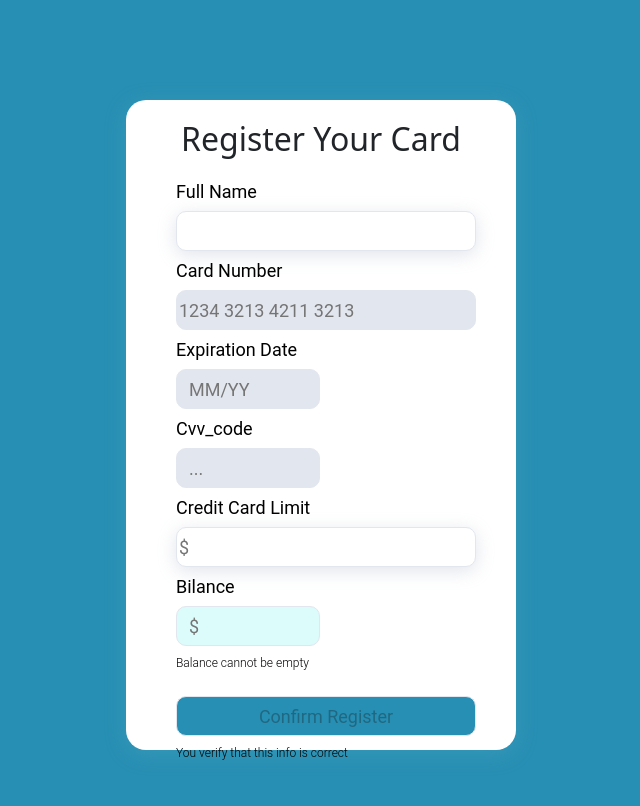
After one commit to Gjenis87/Django-Project, a Django app: page /users/register_card in a window 1280 px wide. The commit adds this page. Shown: the whole page, without its empty margins (602-1242 px from the left). Run offline with Django 4.2, Linux system fonts and the light colour scheme.

Commit message:
Added new model CardRegistration, card_registration template

```diff
--- a/inventory/templates/sidebar_customer.html
+++ b/inventory/templates/sidebar_customer.html
@@ -153,7 +153,7 @@
                     <a href="">Choose Company </a><br><br>
                     <a href="">Message</a><br><br>
                     <a href="">Calendar</a><br><br>
-
+                    <a href="">Bilance</a><br><br>
                 </ul>
             </div>
         <button id="navigation">Navigation</button>
--- a/inventory/views.py
+++ b/inventory/views.py
@@ -130,7 +130,6 @@ def company_inventory(request, template_name="templates/company_inventory.html")
     user = request.user
     company = Company.objects.get(user=user)
     inventory = CompanyInventory.objects.filter(company=company)
-    print(inventory)
     data["inventory"] = inventory
 
     return render(request, template_name, data)
--- /dev/null
+++ b/package.json
@@ -0,0 +1,6 @@
+{
+  "name": "FirstProject",
+  "version": "1.0.0",
+  "dependencies": {
+  }
+}
--- a/users/admin.py
+++ b/users/admin.py
@@ -1,5 +1,5 @@
 from django.contrib import admin
-from users.models import PhoneNumber
-
+from users.models import PhoneNumber, CreditCard
 
 admin.site.register(PhoneNumber)
+admin.site.register(CreditCard)
--- a/users/templates/base.html
+++ b/users/templates/base.html
@@ -43,6 +43,11 @@
 <script src="https://cdn.jsdelivr.net/npm/bootstrap@5.2.3/dist/js/bootstrap.min.js" integrity="sha384-cuYeSxntonz0PPNlHhBs68uyIAVpIIOZZ5JqeqvYYIcEL727kskC66kF92t6Xl2V" crossorigin="anonymous"></script>
 </body>
 <script src="https://cdnjs.cloudflare.com/ajax/libs/jquery/3.6.3/jquery.min.js" integrity="sha512-STof4xm1wgkfm7heWqFJVn58Hm3EtS31XFaagaa8VMReCXAkQnJZ+jEy8PCC/iT18dFy95WcExNHFTqLyp72eQ==" crossorigin="anonymous" referrerpolicy="no-referrer"></script>
+<!-- SweetAlert -->
+<link rel="stylesheet" href="https://cdn.jsdelivr.net/npm/sweetalert2@11.0.20/dist/sweetalert2.min.css">
+
+<!-- Import the SweetAlert2 library JS file -->
+<script src="https://cdn.jsdelivr.net/npm/sweetalert2@11.0.20/dist/sweetalert2.min.js"></script>
 {% block custom_scripts %}
 {% endblock %}
 </html>
--- /dev/null
+++ b/users/templates/register_card.html
@@ -0,0 +1,237 @@
+{% extends "base.html" %}
+
+{% block content %}
+    <style>
+    input::-webkit-outer-spin-button,
+    input::-webkit-inner-spin-button {
+      -webkit-appearance: none;
+      margin: 0;
+    }
+    body{
+        background: #288FB4;;
+    }
+    .navbar{
+        display: none;
+    }
+    .wrapper{
+        width: 390px;
+        height: 650px;
+        background: #FFFFFF;
+        box-shadow:  0px 4px 20px rgba(77, 166, 186, 0.38);
+        border-radius: 20px;
+        {#margin: 0 auto;#}
+        margin-top: 100px;
+        margin-left: 728px;
+        padding: 20px;
+
+
+    }
+    #card_register_form{
+        display: flex;
+        flex-direction: column;
+        align-items: flex-start;
+        gap: 10px;
+        padding: 16px 30px 30px;
+        font-family: 'Roboto',serif;
+        font-style: normal;
+        font-weight: 400;
+        font-size: 18px;
+        line-height: 19px;
+        color: black;
+    }
+    #full_name{
+        width: 300px;
+        height: 40px;
+        border: 1px solid #E2E6EE;
+        box-shadow: 0px 4px 18px rgba(158, 168, 189, 0.31);
+        border-radius: 10px;
+        align-self: stretch;
+    }
+    h2{
+        text-align: center;
+    }
+    #card_number {
+        width: 300px;
+        height: 40px;
+        background: #E2E6EE;
+        border-radius: 10px;
+        align-self: stretch;
+        border: 1px solid #E2E6EE;
+    }
+    #exp_date{
+        width: 144px;
+        height: 40px;
+        flex-direction: row;
+        background: #E2E6EE;
+        border-radius: 10px;
+        padding: 8px 12px;
+        border: 1px solid #E2E6EE;
+    }
+    #cvv_code{
+        width: 144px;
+        height: 40px;
+        flex-direction: row;
+        background: #E2E6EE;
+        border-radius: 10px;
+        padding: 8px 12px;
+        border: 1px solid #E2E6EE;
+    }
+    #credit_limit{
+        width: 300px;
+        height: 40px;
+        border: 1px solid #E2E6EE;
+        box-shadow: 0px 4px 18px rgba(158, 168, 189, 0.31);
+        border-radius: 10px;
+        align-self: stretch;
+
+    }
+    #bilance{
+        width: 144px;
+        height: 40px;
+        flex-direction: row;
+        {#background: #E2E6EE;#}
+        border-radius: 10px;
+        padding: 8px 12px;
+        background: #dcfcfc;
+        border: 1px solid #E2E6EE;
+    }
+    #submit{
+        width: 300px;
+        height: 40px;
+        background: #288FB4;
+        border-radius: 10px;
+        border: 1px solid #E2E6EE;
+    }
+    p{
+        font-family: 'Roboto',serif;
+        font-style: normal;
+        font-weight: 300;
+        font-size: 12px;
+        line-height: 14px;
+        display: flex;
+        align-items: center;
+        text-decoration: none;
+        color: #030102;
+        justify-content: center;
+    }
+    #card_error{
+        display: none;
+    }
+    #card_exp{
+        display: none;
+    }
+    #cvv_error{
+        display: none;
+    }
+    </style>
+
+
+    <div class="wrapper">
+        <h2>Register Your Card</h2>
+        <form id="card_register_form" method="post">
+            {% csrf_token %}
+            <label>Full Name</label>
+            <input type="text" name="first_name" id="full_name" value="{{ user.first_name }} {{ user.last_name }}">
+            <label>Card Number</label>
+            <input type="number" id="card_number" name="credit_card_number" placeholder="1234 3213 4211 3213" >
+            <p id="card_error">Invalid type of Card Number please check again</p>
+            <label>Expiration Date</label>
+            <input id="exp_date" type="text" name="expiration_date" placeholder="MM/YY">
+            <p id="card_exp">You must provide exp date</p>
+            <label>Cvv_code</label>
+            <input id="cvv_code" type="number" name="cvv_code" placeholder="...">
+            <p id="cvv_error">Cvv must be 3 digits only</p>
+            <label>Credit Card Limit</label>
+            <input  id="credit_limit" type="number" name="credit_card_limit" placeholder="$">
+            <label>Bilance</label>
+            <input  id="bilance" type="number" name="bilance" placeholder="$">
+            <p id="balance_error">Balance cannot be empty</p>
+            <input type="submit" id="submit" value="Confirm Register" disabled>
+                <p>You verify that this info is correct</p>
+        </form>
+    </div>
+{% endblock %}
+
+{% block custom_scripts %}
+
+    <script>
+
+        const amountInput = document.getElementById('credit_limit');
+        amountInput.value = '$';
+
+        function handleCardNumber(){
+            let cardNum = $('#card_number').val()
+            if(isNaN(cardNum) || cardNum.length>16){
+                $('#card_error').show()
+                $('#submit').prop("disabled", true)
+            }else {
+                $('#card_error').hide()
+                $('#submit').prop("disabled", false)
+            }
+        }
+        $("#card_number").on("input", function () {
+            handleCardNumber()
+        })
+
+        function handleExpDate() {
+            let exp = $("#exp_date").val()
+            if (exp === ""){
+                $("#card_exp").show()
+                $('#submit').prop("disabled", true)
+            }else {
+                $("#card_exp").hide()
+                $('#submit').prop("disabled", false)
+            }
+
+        }
+        $("#exp_date").on("input", function () {
+            handleExpDate()
+        })
+
+        function handleCvv() {
+            let cvv = $("#cvv_code").val()
+            if(isNaN(cvv) && cvv.length>3){
+                $("#cvv_error").show()
+            }else {
+                $("#cvv_error").hide()
+            }
+        }
+        $("#cvv_code").on("input", function () {
+            handleCvv()
+        })
+        function handleBalance() {
+            let bal = $("#bilance").val()
+            if (bal === 0 || isNaN(bal)){
+                $("#balance_error").show()
+            }else {
+                $("#balance_error").hide()
+            }
+        }
+        $("#bilance").on("input", function () {
+            handleBalance()
+        })
+
+        $("#card_register_form").submit(function (event) {
+            let url = '{% url "register_card" %}'
+
+            $.ajax({
+                type: "POST",
+                url: url,
+                data: $("#card_register_form").serialize(),
+                success: function (response_data) {
+                    if (response_data.message === "success"){
+                        Swal.fire({
+                            title: 'Success!',
+                            text: 'Do you want to continue',
+                            icon: 'success',
+                            confirmButtonText: 'Cool'
+                          })
+                    }
+
+                }
+
+            })
+            event.preventDefault()
+        })
+    </script>
+{% endblock %}
--- a/users/urls.py
+++ b/users/urls.py
@@ -10,5 +10,6 @@ urlpatterns = [
     path('reset/<int:pk>', views.reset_password, name="reset"),
     path('buy_product', views.buy_product, name="buy_product"),
     path('personal_inventory', views.personal_inventory, name="personal_inventory"),
-    path('signUp/seller', views.sign_up_seller, name="signup_seller")
+    path('signUp/seller', views.sign_up_seller, name="signup_seller"),
+    path('register_card', views.register_card, name="register_card")
 ]
--- a/users/views.py
+++ b/users/views.py
@@ -8,7 +8,7 @@ from .helpers import check_user_group
 
 from inventory.models import Product, Company
 
-from users.models import PhoneNumber, UserInventory
+from users.models import PhoneNumber, UserInventory, CreditCard
 
 
 @csrf_exempt
@@ -154,3 +154,19 @@ def sign_up_seller(request, template_name="templates/sign_up_seller.html"):
             phone_number=request.POST.get("phone_number")
         )
         return JsonResponse({"message": "success"}, status=200)
+
+
+def register_card(request, template_name="templates/register_card.html"):
+    if request.method == "GET":
+        data = {"user": request.user}
+        return render(request, template_name, data)
+    if request.method == "POST":
+        register = CreditCard.objects.create(
+            card_holder=request.user,
+            credit_card_number=request.POST.get("credit_card_number"),
+            expiration_date=request.POST.get("expiration_date"),
+            cvv_code=request.POST.get("cvv_code"),
+            credit_card_limit=request.POST.get("credit_card_limit"),
+            bilance=request.POST.get("bilance")
+        )
+        return JsonResponse({"message": "success"}, status=200)
```
Also changed, not shown: inventory/templates/sidebar_seller.html (+20 -2 lines), users/models.py (+9 -0 lines), package-lock.json (added), users/migrations/0005_creditcard.py (added), users/migrations/0006_alter_creditcard_credit_card_number.py (added), users/migrations/0007_creditcard_bilance.py (added), users/migrations/0008_alter_creditcard_expiration_date.py (added).
